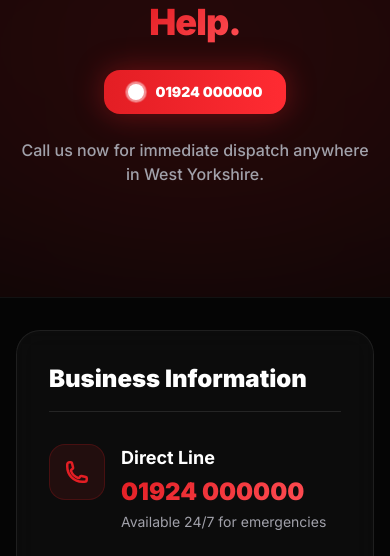
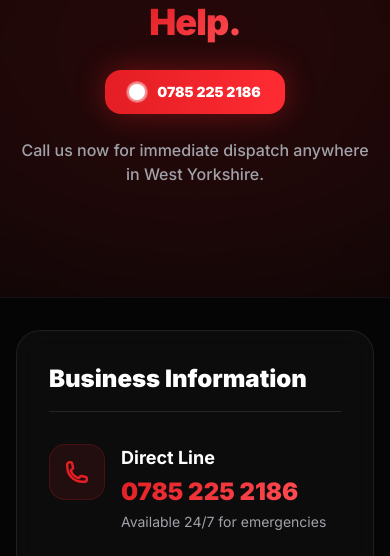
Before and after one commit to atifjan2019/onestopewakfield, a Next.js app: page /contact in a window 390 px wide. Shown: the part 283-839 px from the top of the page. Built offline with nearby package versions, Linux system fonts and the light colour scheme.

Commit message:
chore: update business contact phone number across services and schema metadata

```diff
--- a/src/app/page.js
+++ b/src/app/page.js
@@ -58,7 +58,7 @@ const localBusinessSchema = {
   "@type": "LocalBusiness",
   name: "One Stop Tyres Wakefield",
   description: "Professional tyre fitting, mobile tyre service, emergency repairs, and wheel balancing in Wakefield and surrounding areas.",
-  telephone: "+4401924000000",
+  telephone: "+447852252186",
   address: {
     "@type": "PostalAddress",
     streetAddress: "Cinema House, 160 Doncaster Road, Belle Vue",
--- a/src/data/services.js
+++ b/src/data/services.js
@@ -1,6 +1,6 @@
 
-export const PHONE_NUMBER = "01924 000000";
-export const PHONE_HREF = "tel:+4401924000000";
+export const PHONE_NUMBER = "0785 225 2186";
+export const PHONE_HREF = "tel:+447852252186";
 export const BUSINESS_NAME = "One Stop Tyres Wakefield";
 
 export const services = [
```
